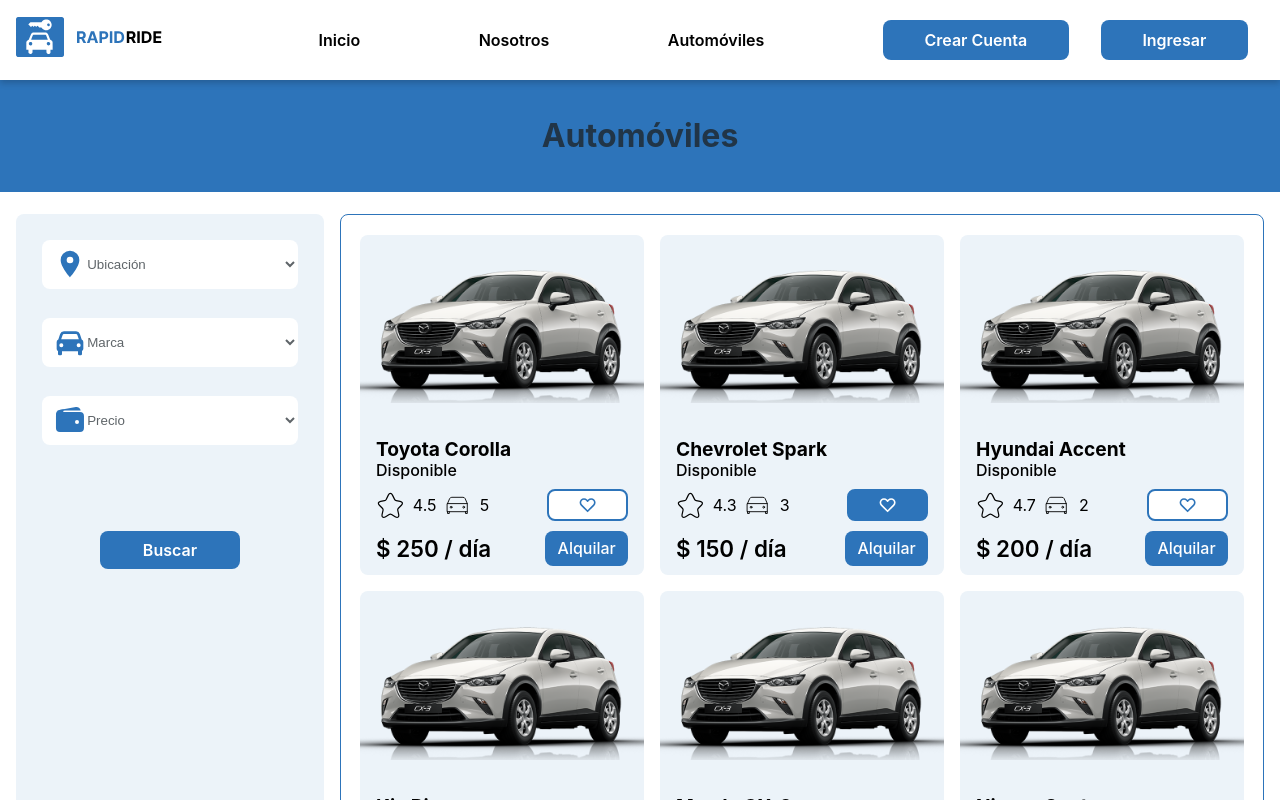
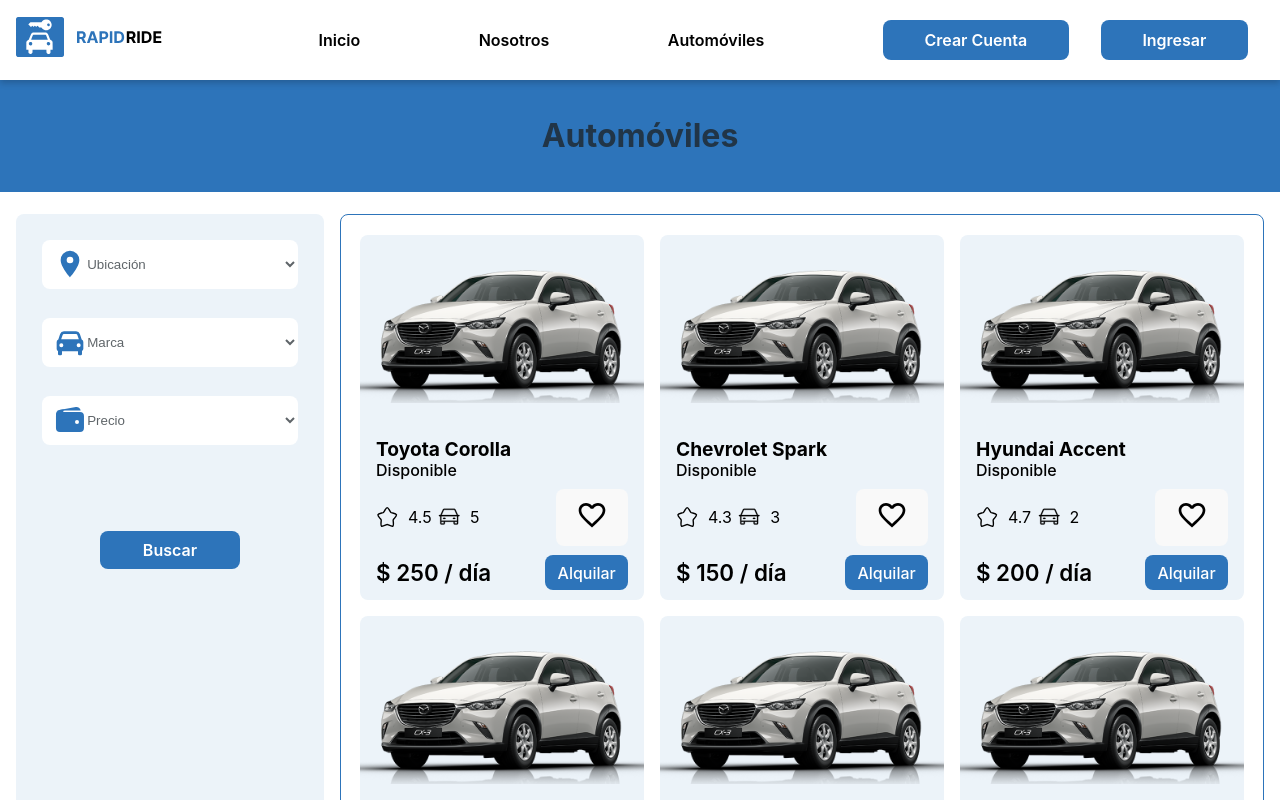
Before and after one commit to AlejandroSosa14/front-end-website, a React (Vite) app: page /car-details in a window 1280 px wide. Shown: the top 800 px of the page. Built offline with nearby package versions, Linux system fonts and the light colour scheme.

Commit message:
Actualización de cards para la presentación de detalle de auto

```diff
--- a/src/components/suggestions/card/CardSuggestion.jsx
+++ b/src/components/suggestions/card/CardSuggestion.jsx
@@ -1,3 +1,6 @@
+import CarOutline from "../../svgIcons/CarOutline";
+import HeartOutline from "../../svgIcons/HeartOutline";
+import Star from "../../svgIcons/Star";
 import styles from "./CardSuggestion.module.css";
 
 const CardSuggestion = ({
@@ -20,79 +23,22 @@ const CardSuggestion = ({
 				<div className={styles.cardData}>
 					<div className={styles.cardDataScores}>
 						<div className="flex-row align-middle">
-							<svg className={styles.cardIcon} width="128" height="128" viewBox="0 0 24 24">
-								<path
-									fill="none"
-									stroke="#000000"
-									strokeLinecap="round"
-									strokeLinejoin="round"
-									strokeWidth="1"
-									d="m13.728 3.444l1.76 3.549c.24.494.88.968 1.42 1.058l3.189.535c2.04.343 2.52 1.835 1.05 3.307l-2.48 2.5c-.42.423-.65 1.24-.52 1.825l.71 3.095c.56 2.45-.73 3.397-2.88 2.117l-2.99-1.785c-.54-.322-1.43-.322-1.98 0L8.019 21.43c-2.14 1.28-3.44.322-2.88-2.117l.71-3.095c.13-.585-.1-1.402-.52-1.825l-2.48-2.5C1.39 10.42 1.86 8.929 3.899 8.586l3.19-.535c.53-.09 1.17-.564 1.41-1.058l1.76-3.549c.96-1.925 2.52-1.925 3.47 0"
-									color="#000000"
-								/>
-							</svg>
+							<Star />
 							<span>{score}</span>
 						</div>
 						<div className="flex-row align-middle">
-							<svg className={styles.cardIcon} width="256" height="256" viewBox="0 0 512 512">
-								<path
-									fill="none"
-									stroke="currentColor"
-									strokeLinecap="round"
-									strokeLinejoin="round"
-									strokeWidth="16"
-									d="m80 224l37.78-88.15C123.93 121.5 139.6 112 157.11 112h197.78c17.51 0 33.18 9.5 39.33 23.85L432 224m-352 0h352v144H80zm32 144v32H80v-32m352 0v32h-32v-32"
-								/>
-								<circle
-									cx="144"
-									cy="288"
-									r="16"
-									fill="none"
-									stroke="currentColor"
-									strokeLinecap="round"
-									strokeLinejoin="round"
-									strokeWidth="16"
-								/>
-								<circle
-									cx="368"
-									cy="288"
-									r="16"
-									fill="none"
-									stroke="currentColor"
-									strokeLinecap="round"
-									strokeLinejoin="round"
-									strokeWidth="16"
-								/>
-							</svg>
+							<CarOutline />
 							<span>{quantityAvailable}</span>
 						</div>
 					</div>
 					<div className={styles.cardaDataFavorite}>
 						{!isFavorite ? (
-							<button className={styles.cardFavoriteBtn}>
-								<svg xmlns="http://www.w3.org/2000/svg" width="24" height="24" viewBox="0 0 24 24">
-									<path
-										fill="none"
-										stroke="currentColor"
-										strokeLinecap="round"
-										strokeLinejoin="round"
-										strokeWidth="2"
-										d="M4.318 6.318a4.5 4.5 0 0 0 0 6.364L12 20.364l7.682-7.682a4.5 4.5 0 0 0-6.364-6.364L12 7.636l-1.318-1.318a4.5 4.5 0 0 0-6.364 0"
-									/>
-								</svg>
+							<button className="favoriteButton">
+								<HeartOutline />
 							</button>
 						) : (
-							<button className={`${styles.cardFavoriteBtn} ${styles.cardIsFavorite}`}>
-								<svg xmlns="http://www.w3.org/2000/svg" width="24" height="24" viewBox="0 0 24 24">
-									<path
-										fill="none"
-										stroke="currentColor"
-										strokeLinecap="round"
-										strokeLinejoin="round"
-										strokeWidth="2"
-										d="M4.318 6.318a4.5 4.5 0 0 0 0 6.364L12 20.364l7.682-7.682a4.5 4.5 0 0 0-6.364-6.364L12 7.636l-1.318-1.318a4.5 4.5 0 0 0-6.364 0"
-									/>
-								</svg>
+							<button className="favoriteButton isFavoriteButton">
+								<HeartOutline />
 							</button>
 						)}
 					</div>
--- a/src/components/suggestions/card/CardSuggestion.module.css
+++ b/src/components/suggestions/card/CardSuggestion.module.css
@@ -44,38 +44,17 @@
 .cardDataScores {
 	display: flex;
 	gap: 0.4rem;
+
+	& svg {
+		width: 1.4rem;
+		margin-right: 0.6rem;
+	}
 }
 
 .cardIcon {
 	width: 1.8rem;
 	height: auto;
 	margin-right: 0.5rem;
-}
-
-.cardFavoriteBtn {
-	display: inline-flex;
-	padding: 0.3rem 1.8rem;
-	border-radius: 8px;
-	color: var(--main-color);
-	background-color: var(--white);
-	text-align: center;
-	border: 2px solid var(--main-color);
-	transition: background-color 0.3s ease-in-out, color 0.3s ease-in-out;
-
-	& svg {
-		width: 1.2rem;
-		height: auto;
-	}
-
-	&:hover {
-		background-color: var(--main-color);
-		color: var(--white);
-	}
-}
-
-.cardIsFavorite {
-	background-color: var(--main-color);
-	color: var(--white);
 }
 
 .cardInfoRental {
```
